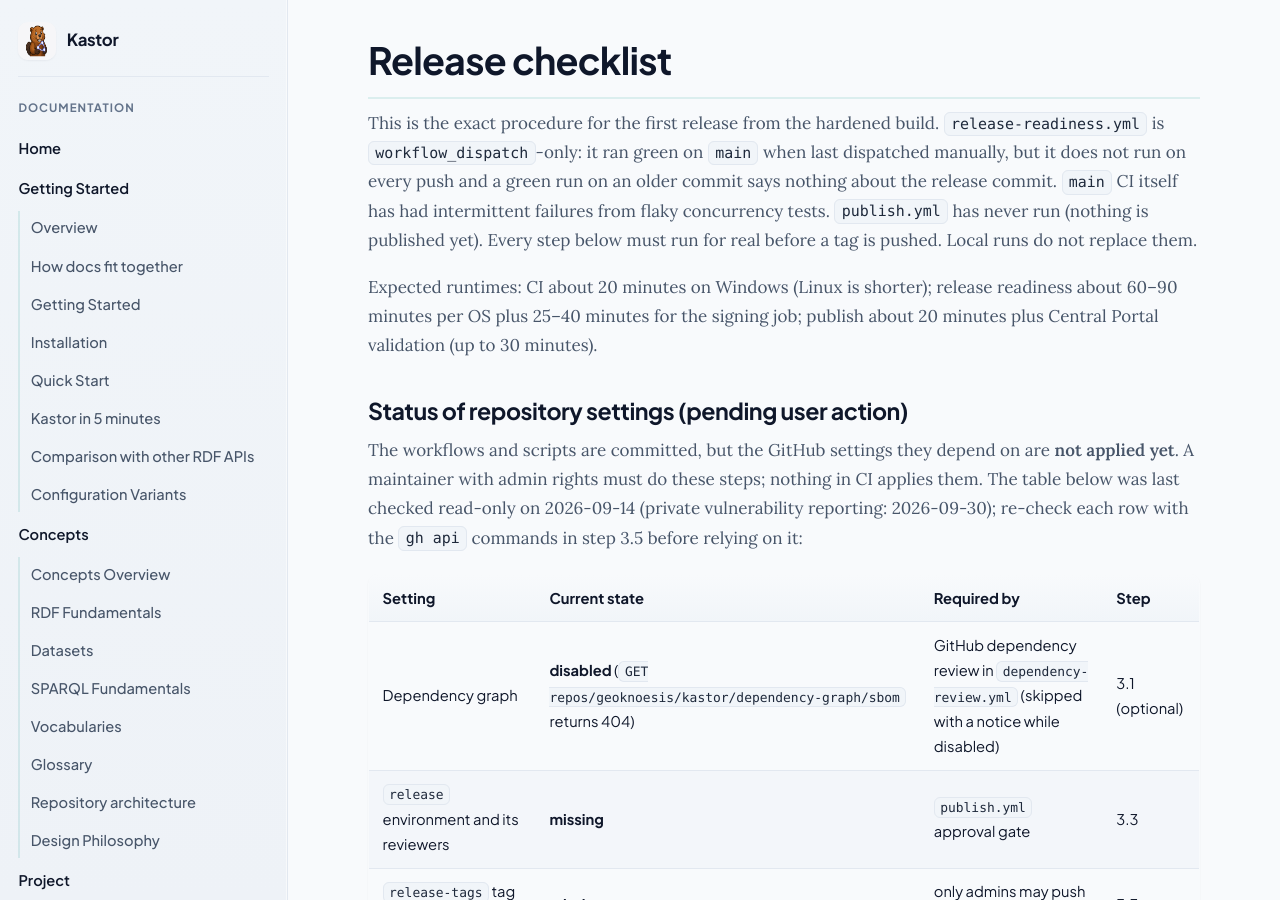
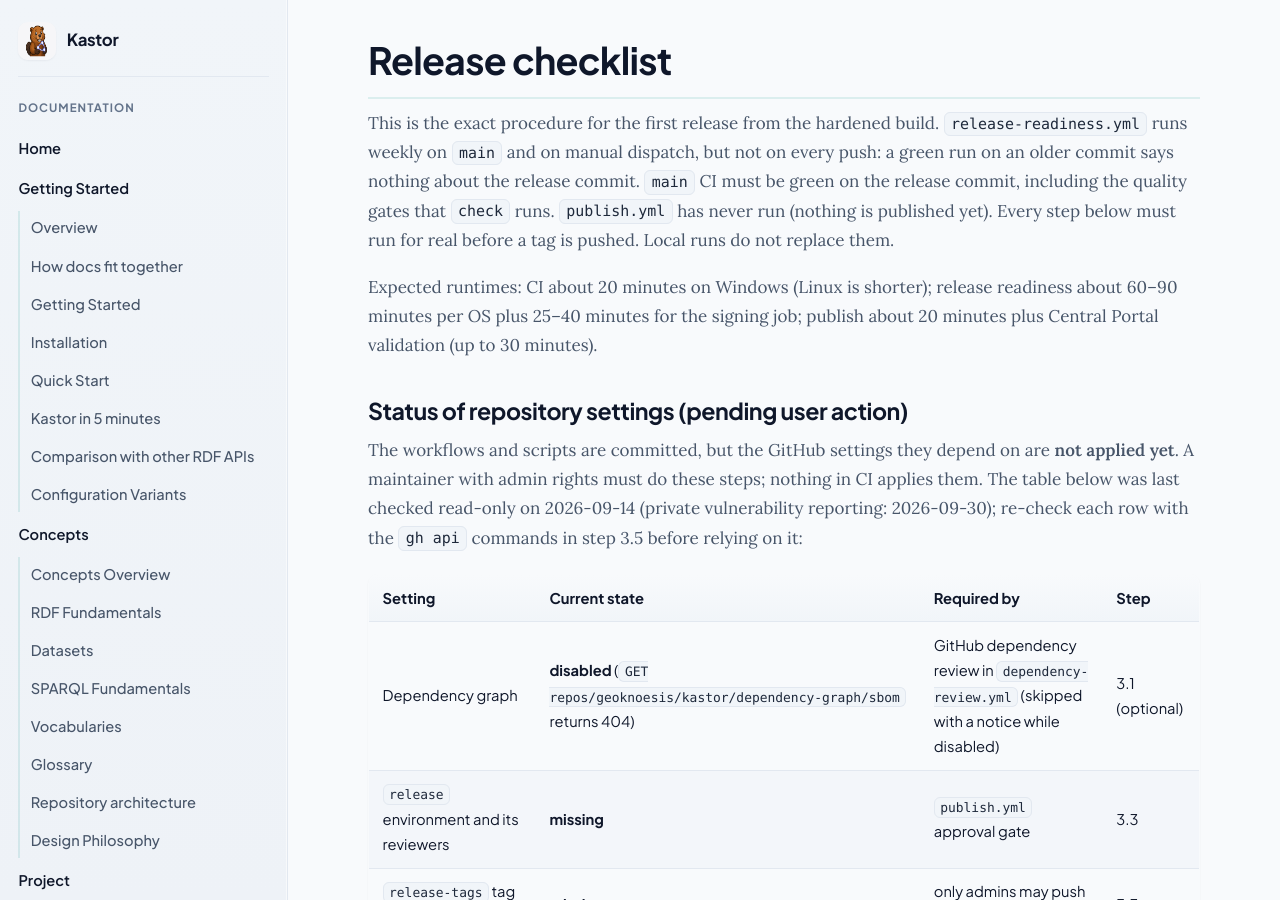
Before and after one commit to geoknoesis/kastor, a Jekyll site: the page built from docs/reference/release-checklist.md, in a window 1280 px wide and 900 px high. Built offline with Jekyll 4.4.1, drawn with Linux system fonts in a browser that asks for light colours; our own code applies the rules of GitHub Pages for plain Markdown files.

Commit message:
docs(release): describe the weekly release-readiness run in the checklist
Co-Authored-By: Claude Opus 5.5 <noreply@anthropic.com>

```diff
--- a/docs/reference/release-checklist.md
+++ b/docs/reference/release-checklist.md
@@ -1,6 +1,6 @@
 # Release checklist
 
-This is the exact procedure for the first release from the hardened build. `release-readiness.yml` is `workflow_dispatch`-only: it ran green on `main` when last dispatched manually, but it does not run on every push and a green run on an older commit says nothing about the release commit. `main` CI itself has had intermittent failures from flaky concurrency tests. `publish.yml` has never run (nothing is published yet). Every step below must run for real before a tag is pushed. Local runs do not replace them.
+This is the exact procedure for the first release from the hardened build. `release-readiness.yml` runs weekly on `main` and on manual dispatch, but not on every push: a green run on an older commit says nothing about the release commit. `main` CI must be green on the release commit, including the quality gates that `check` runs. `publish.yml` has never run (nothing is published yet). Every step below must run for real before a tag is pushed. Local runs do not replace them.
 
 Expected runtimes: CI about 20 minutes on Windows (Linux is shorter); release readiness about 60–90 minutes per OS plus 25–40 minutes for the signing job; publish about 20 minutes plus Central Portal validation (up to 30 minutes).
 
```
